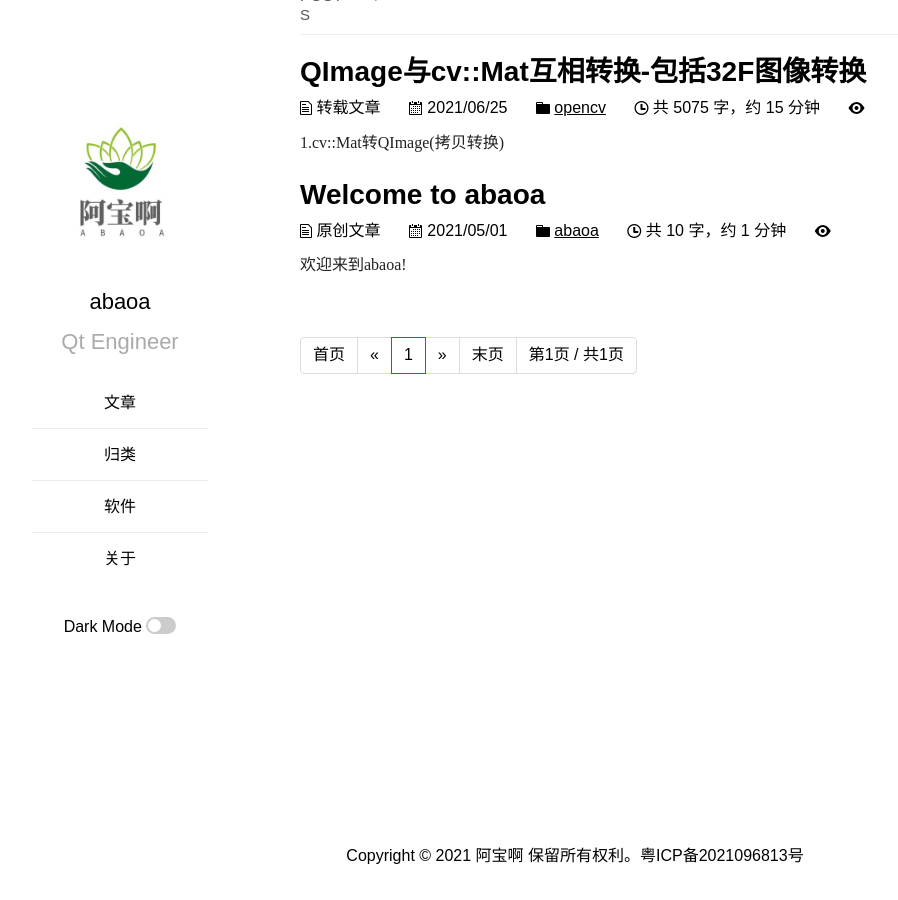
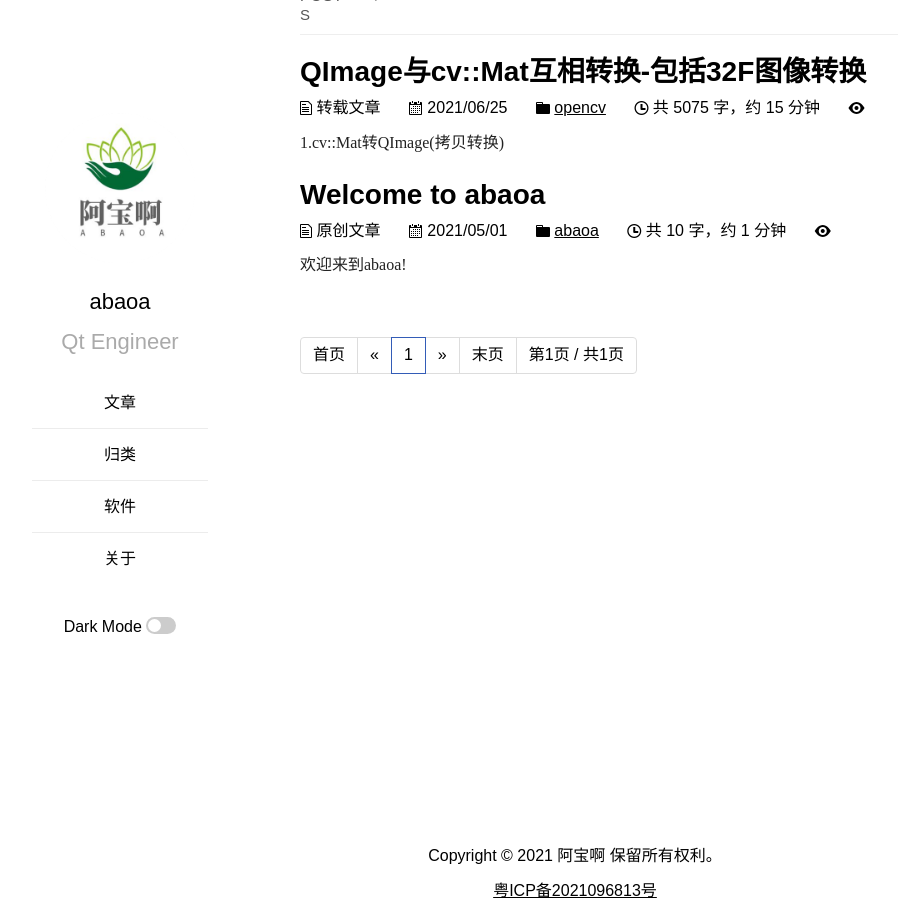
Before and after one commit to abaoa/abaoa.github.io, a Jekyll site: the page built from index.html, in a window 1280 px wide and 900 px high, scrolled down 70 px. Shown: the whole window, without its empty margins (65-963 px from the left). Built offline with Jekyll 4.4.1, drawn with Linux system fonts in a browser that asks for light colours; the list of posts is cut into pages by our own code; comment, search, counter and statistics services are not loaded; some of the changed lines change nothing that is shown.

Commit message:
增加ICP号

```diff
--- a/_layouts/default.html
+++ b/_layouts/default.html
@@ -74,8 +74,9 @@
   </main>
 
   <div align="center">
-        <p>Copyright © 2021 阿宝啊 保留所有权利。粤ICP备2021096813号
+    <p>Copyright © 2021 阿宝啊 保留所有权利。
 	</p>
+	<a href="http://beian.miit.gov.cn/">粤ICP备2021096813号</a>
   </div>
 
   {% if site.plainwhite.dark_mode %}
```
